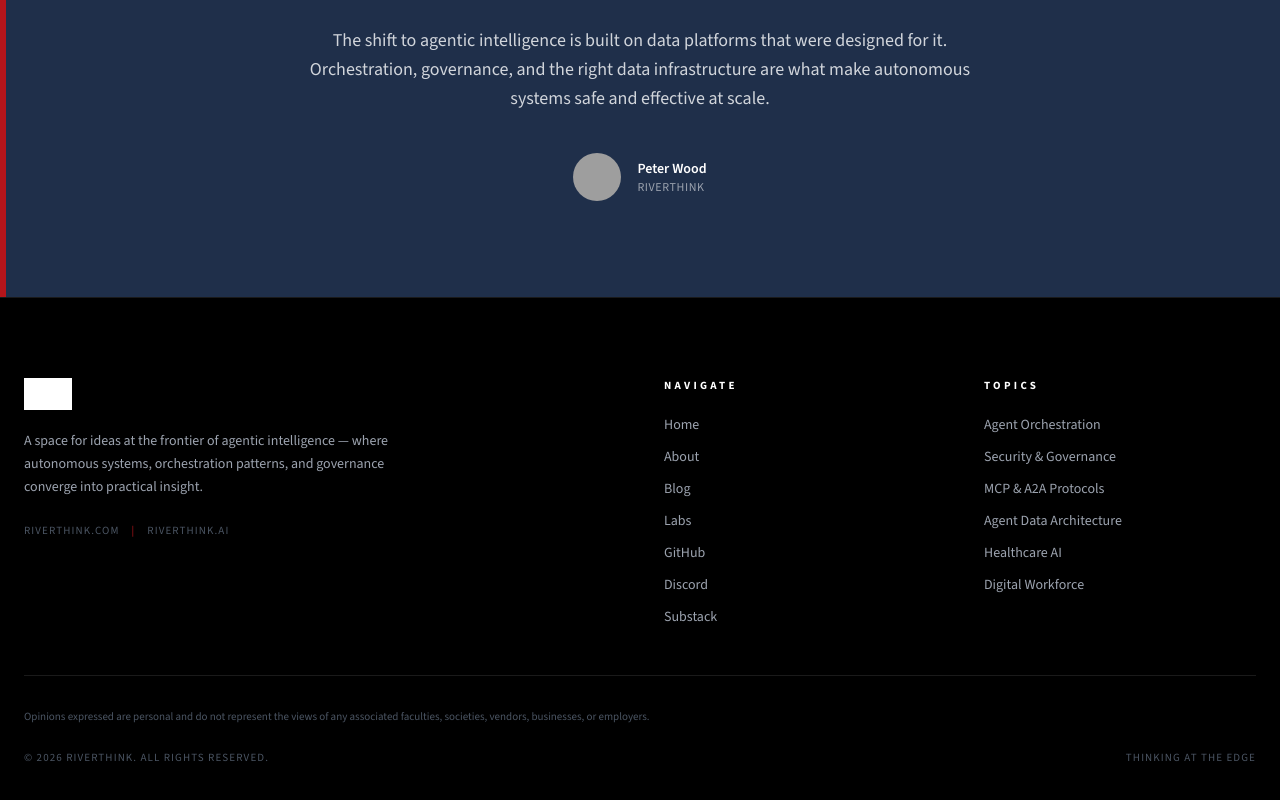
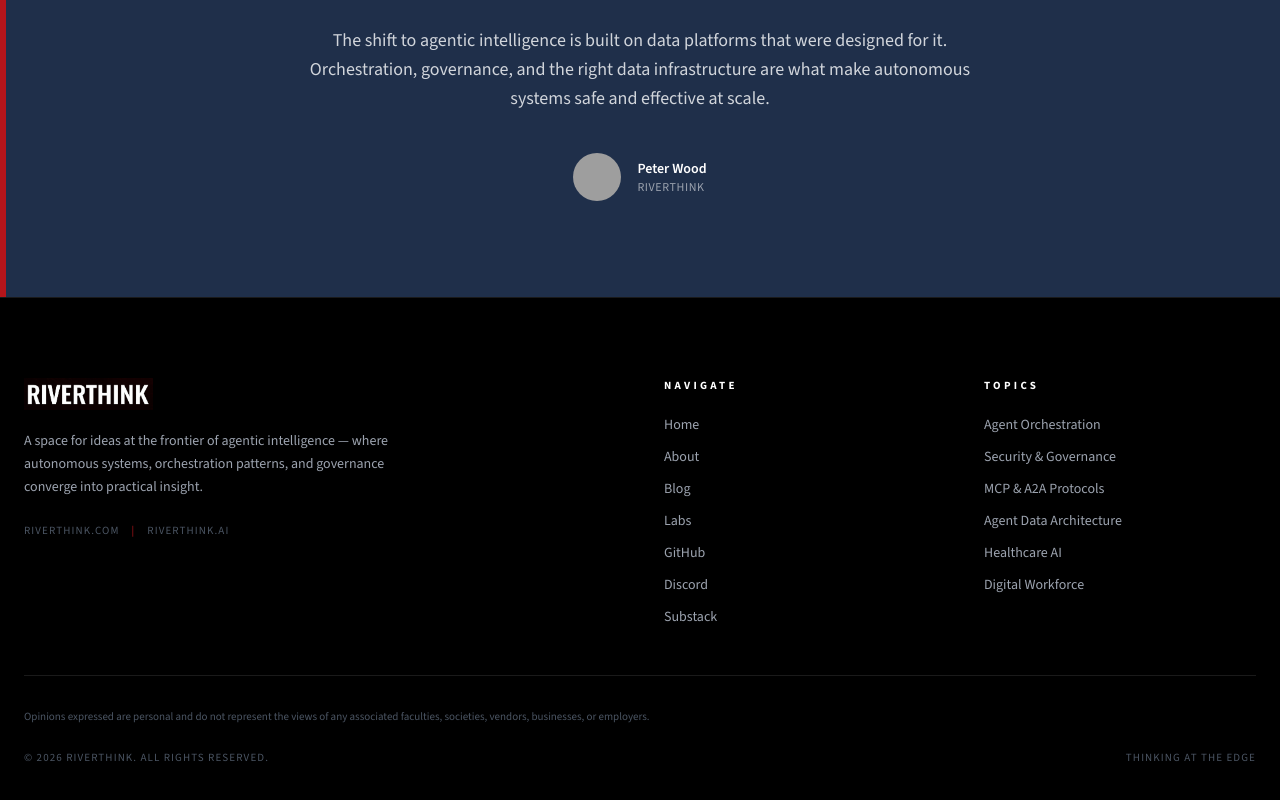
Before and after one commit to wood-pete/riverthink-web, a Next.js app: page / in a window 1280 px wide. Shown: the part 2895-3695 px from the top of the page. Built offline with nearby package versions, Linux system fonts and the light colour scheme; grey boxes are pictures that could not be loaded.

Commit message:
Update footer logo to new_logo_riverthink.jpg
Co-Authored-By: Claude Sonnet 4.6 <noreply@anthropic.com>

```diff
--- a/components/Footer.jsx
+++ b/components/Footer.jsx
@@ -7,9 +7,9 @@ export default function Footer() {
         {/* Brand */}
         <div className="md:col-span-5">
           <img
-            src="/riverthink-logo.png"
+            src="/new_logo_riverthink.jpg"
             alt="Riverthink"
-            className="h-8 w-auto brightness-0 invert mb-5"
+            className="h-8 w-auto mb-5"
           />
           <p className="text-gray-400 text-sm leading-relaxed max-w-sm">
             A space for ideas at the frontier of agentic intelligence — where autonomous systems,
```
